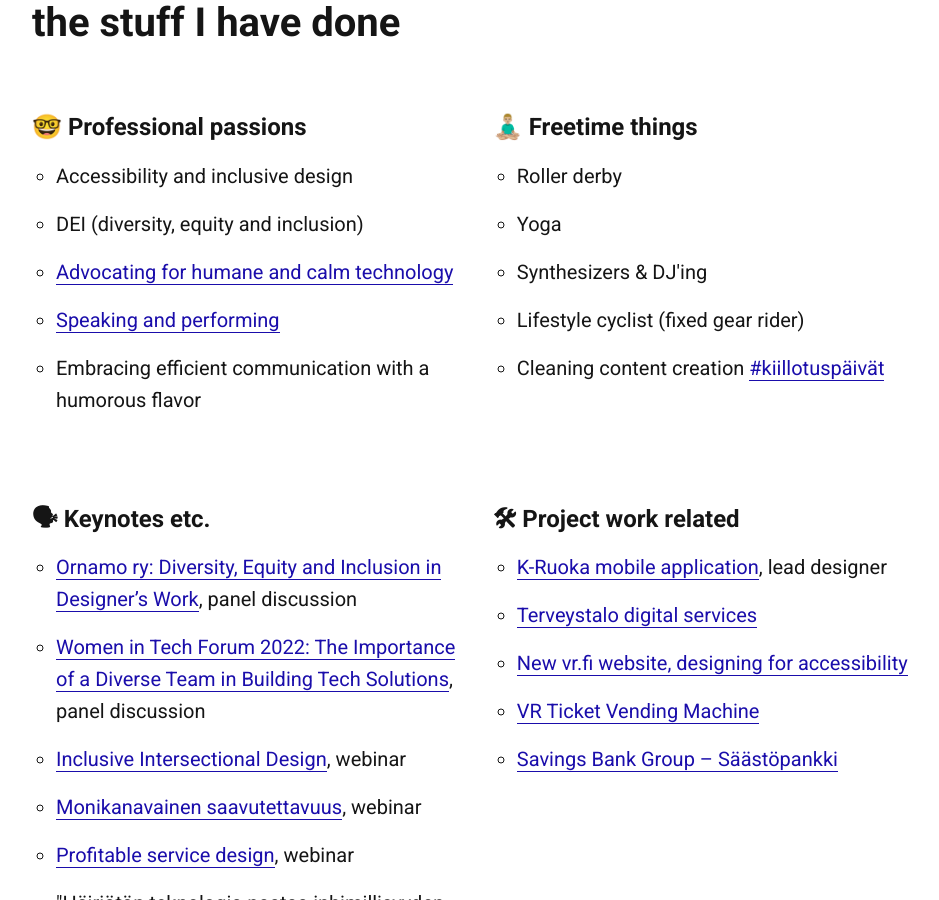
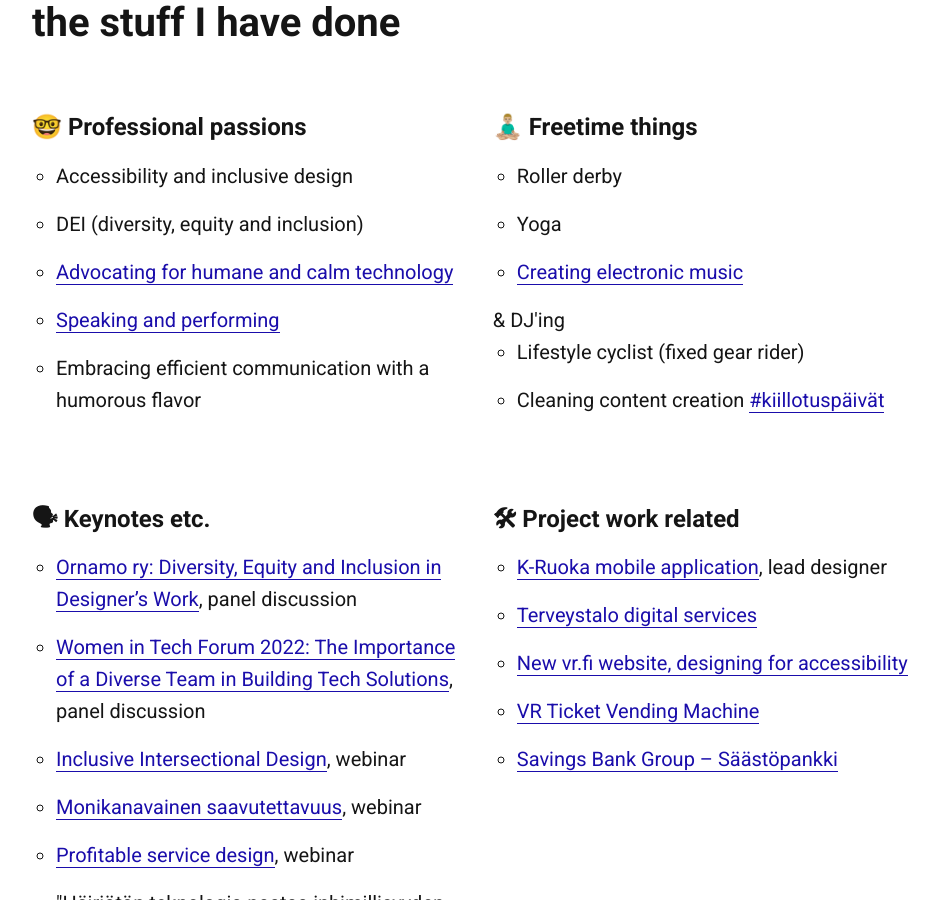
Before and after one commit to jesseu/jesseu.github.io, a Jekyll site: the page built from index.html, in a window 1280 px wide and 900 px high, scrolled down 935 px. Shown: the whole window, without its empty margins (128-1067 px from the left). Built offline with Jekyll 4.4.1, drawn with Linux system fonts in a browser that asks for light colours.

Commit message:
youtube link

```diff
--- a/index.html
+++ b/index.html
@@ -45,7 +45,7 @@
 				<ul>
 					<li>Roller derby</li>
 					<li>Yoga</li>
-					<li>Synthesizers & DJ'ing</li>
+					<li><a href="https://www.youtube.com/@thunderjesus" target="_blank" rel="noopener">Creating electronic music</a></li> & DJ'ing</li>
 					<li>Lifestyle cyclist (fixed gear rider)</li>
 					<li>Cleaning content creation <a href="https://www.instagram.com/jesseinen/" target="_blank" rel="noopener">#kiillotuspäivät</a></li>
 				</ul>
```
